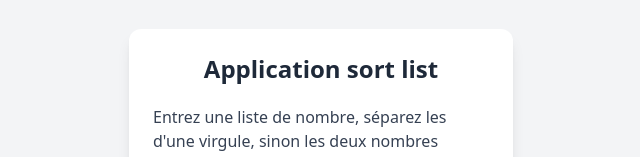
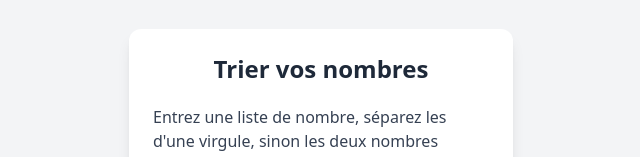
Before and after one commit to Ridaelko/NumbersSorter, a React (Vite) app: page / in a window 1280 px wide. Shown: the part 202-359 px from the top of the page, without its empty margins (319-959 px from the left). Built offline with nearby package versions, Linux system fonts and the light colour scheme.

Commit message:
change title

```diff
--- a/src/App.tsx
+++ b/src/App.tsx
@@ -35,7 +35,7 @@ const App = () => {
     <div className="min-h-screen flex items-center justify-center bg-gray-100 p-5">
       <div className="bg-white shadow-lg rounded-xl p-6 w-full max-w-sm">
         <h1 className="text-2xl font-bold text-center text-gray-800 mb-5">
-          Application sort list
+          Trier vos nombres
         </h1>
         <form onSubmit={handleSubmit} className="flex flex-col space-y-4 ">
           <label htmlFor="numbers" className="block text-gray-700 font-medium">
```
